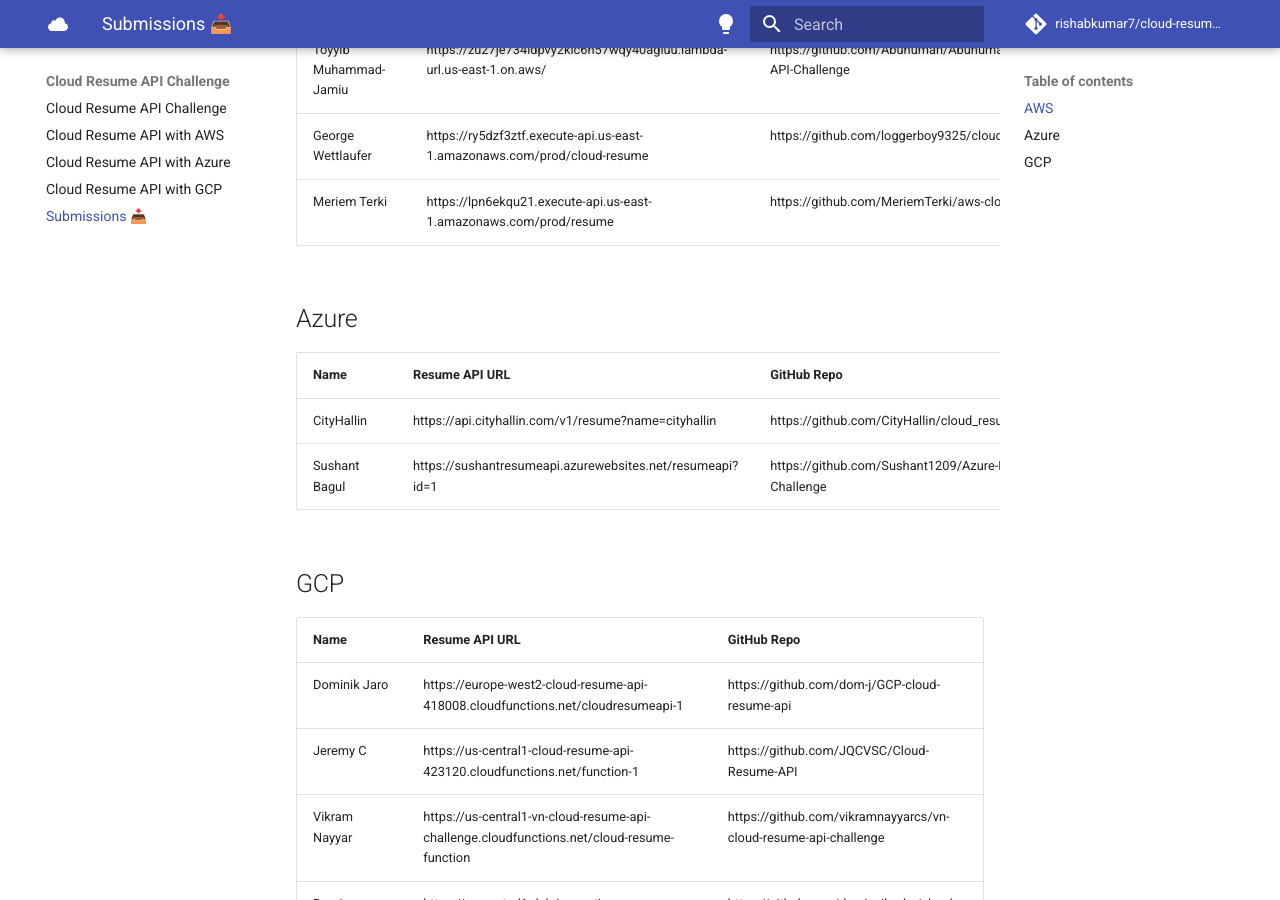
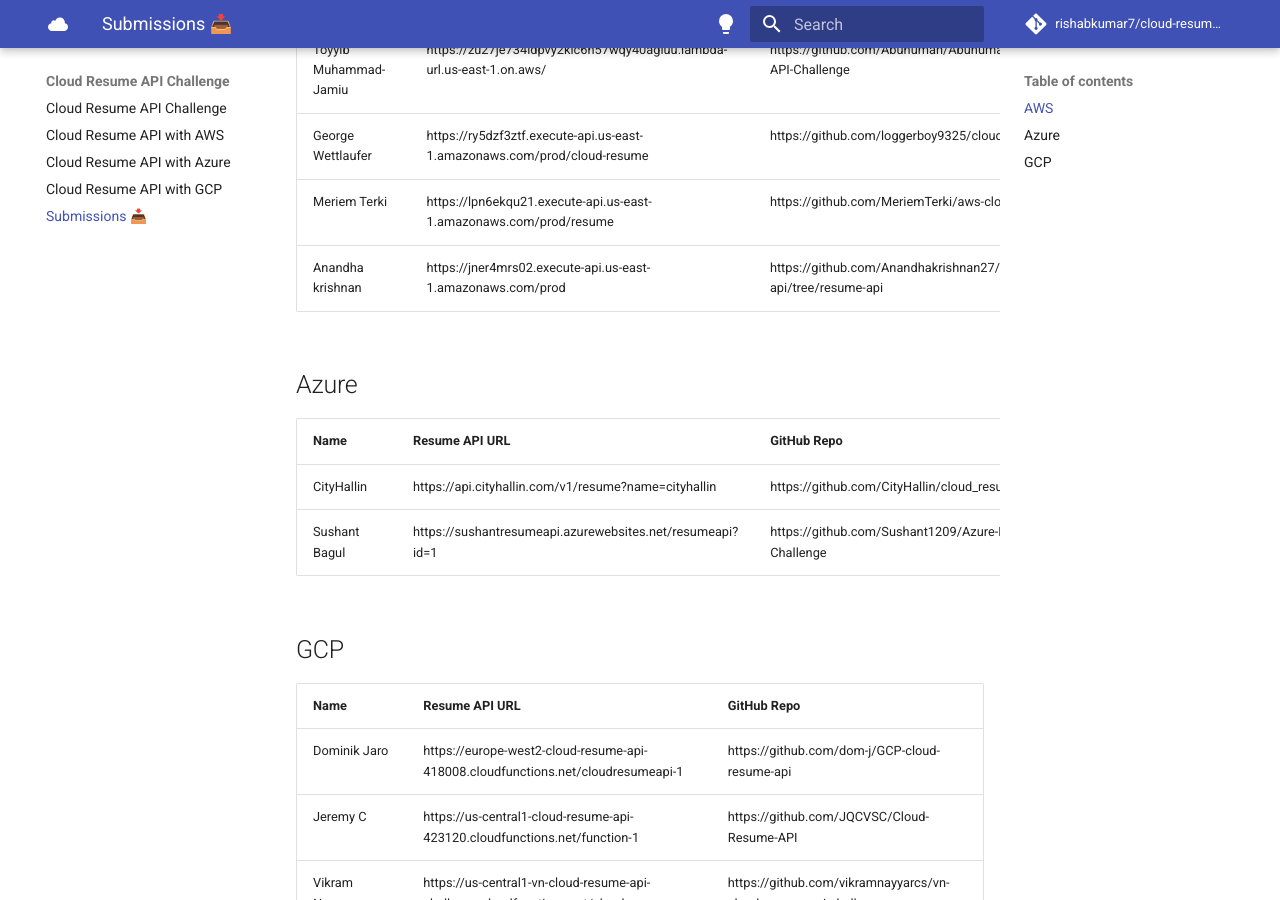
Before and after one commit to rishabkumar7/cloud-resume-api, an MkDocs documentation site: the page built from docs/submissions.md, in a window 1280 px wide and 900 px high, scrolled down 995 px. Built offline with MkDocs 1.6.1 and Material for MkDocs 9.7.7, drawn with Linux system fonts in a browser that asks for light colours; comment, search, counter and statistics services are not loaded.

Commit message:
Update submissions.md

```diff
--- a/docs/submissions.md
+++ b/docs/submissions.md
@@ -19,6 +19,7 @@
 | Toyyib Muhammad-Jamiu | https://zu27je734ldpvy2kic6h57wqy40agiuu.lambda-url.us-east-1.on.aws/  | https://github.com/Abunuman/Abunuman-AWS-Cloud-Resume-API-Challenge |
 | George Wettlaufer | https://ry5dzf3ztf.execute-api.us-east-1.amazonaws.com/prod/cloud-resume | https://github.com/loggerboy9325/cloud-resume-api |
 | Meriem Terki | https://lpn6ekqu21.execute-api.us-east-1.amazonaws.com/prod/resume | https://github.com/MeriemTerki/aws-cloud-resume-api |
+|Anandha krishnan|https://jner4mrs02.execute-api.us-east-1.amazonaws.com/prod|https://github.com/Anandhakrishnan27/cloud-resume-api/tree/resume-api|
 
 ## Azure
 
```
